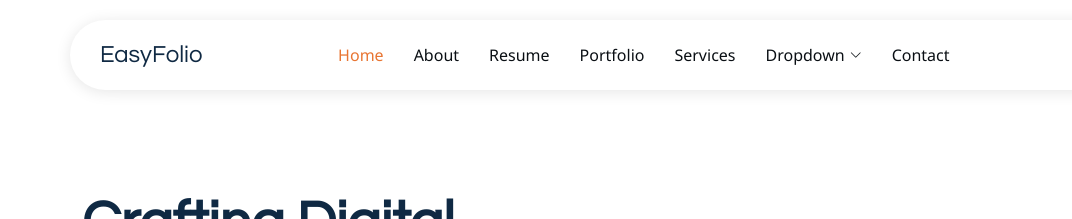
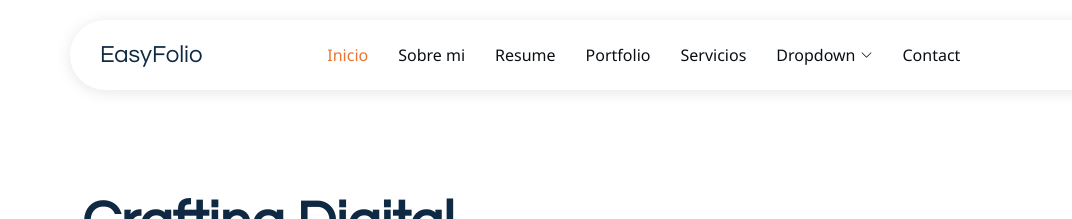
Before and after one commit to Mark-B-Riera/porfolio, a plain HTML site: page index.html in a window 1280 px wide. Shown: the top 219 px of the page, 0-1072 px from the left. Drawn offline with Linux system fonts and the light colour scheme.

Commit message:
actualizacion

```diff
--- a/index.html
+++ b/index.html
@@ -49,11 +49,11 @@
 
       <nav id="navmenu" class="navmenu">
         <ul>
-          <li><a href="#hero" class="active">Home</a></li>
-          <li><a href="#about">About</a></li>
+          <li><a href="#hero" class="active">Inicio</a></li>
+          <li><a href="#about">Sobre mi</a></li>
           <li><a href="#resume">Resume</a></li>
           <li><a href="#portfolio">Portfolio</a></li>
-          <li><a href="#services">Services</a></li>
+          <li><a href="#services">Servicios</a></li>
           <li class="dropdown"><a href="#"><span>Dropdown</span> <i class="bi bi-chevron-down toggle-dropdown"></i></a>
             <ul>
               <li><a href="#">Dropdown 1</a></li>
```
